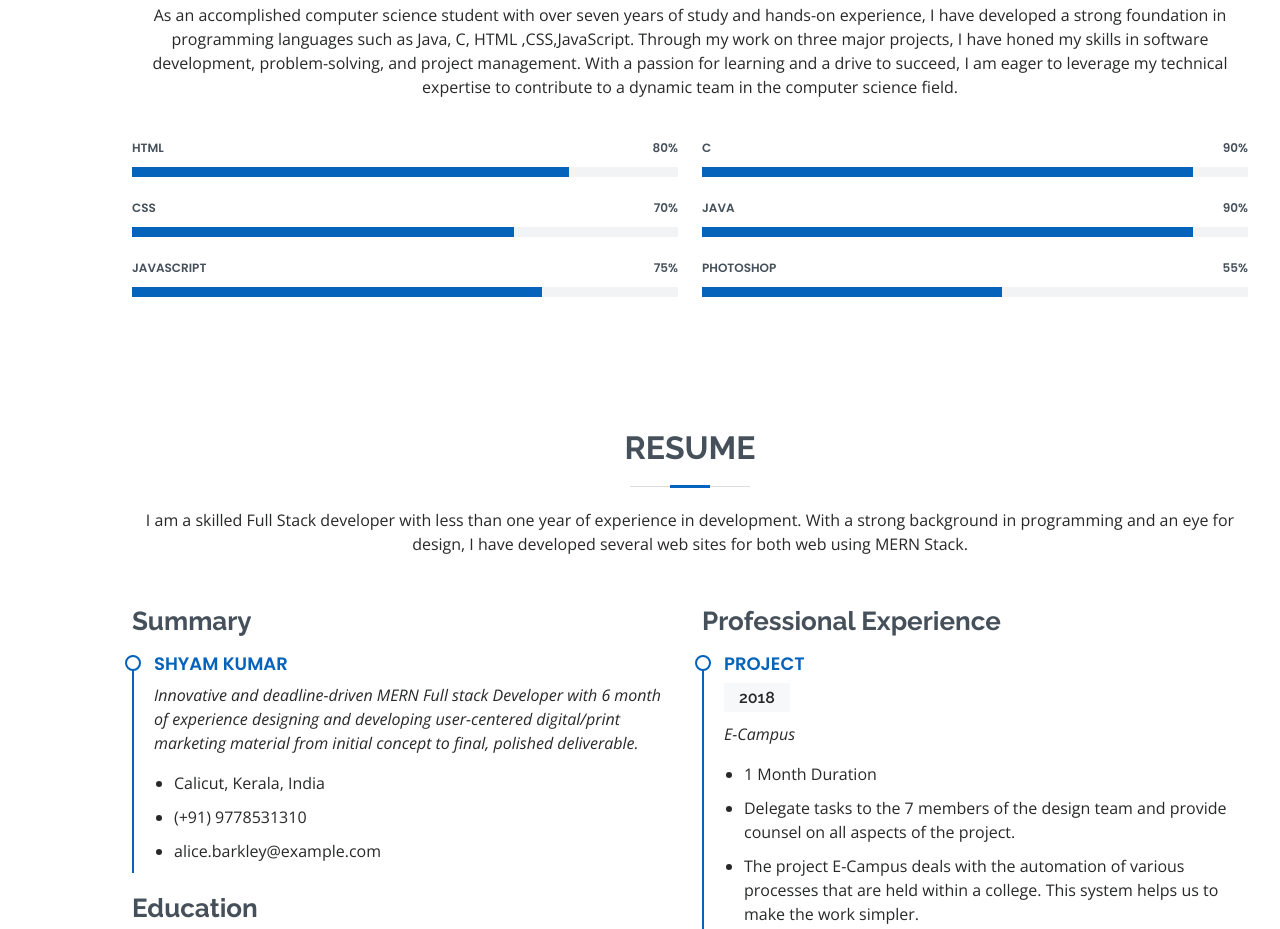
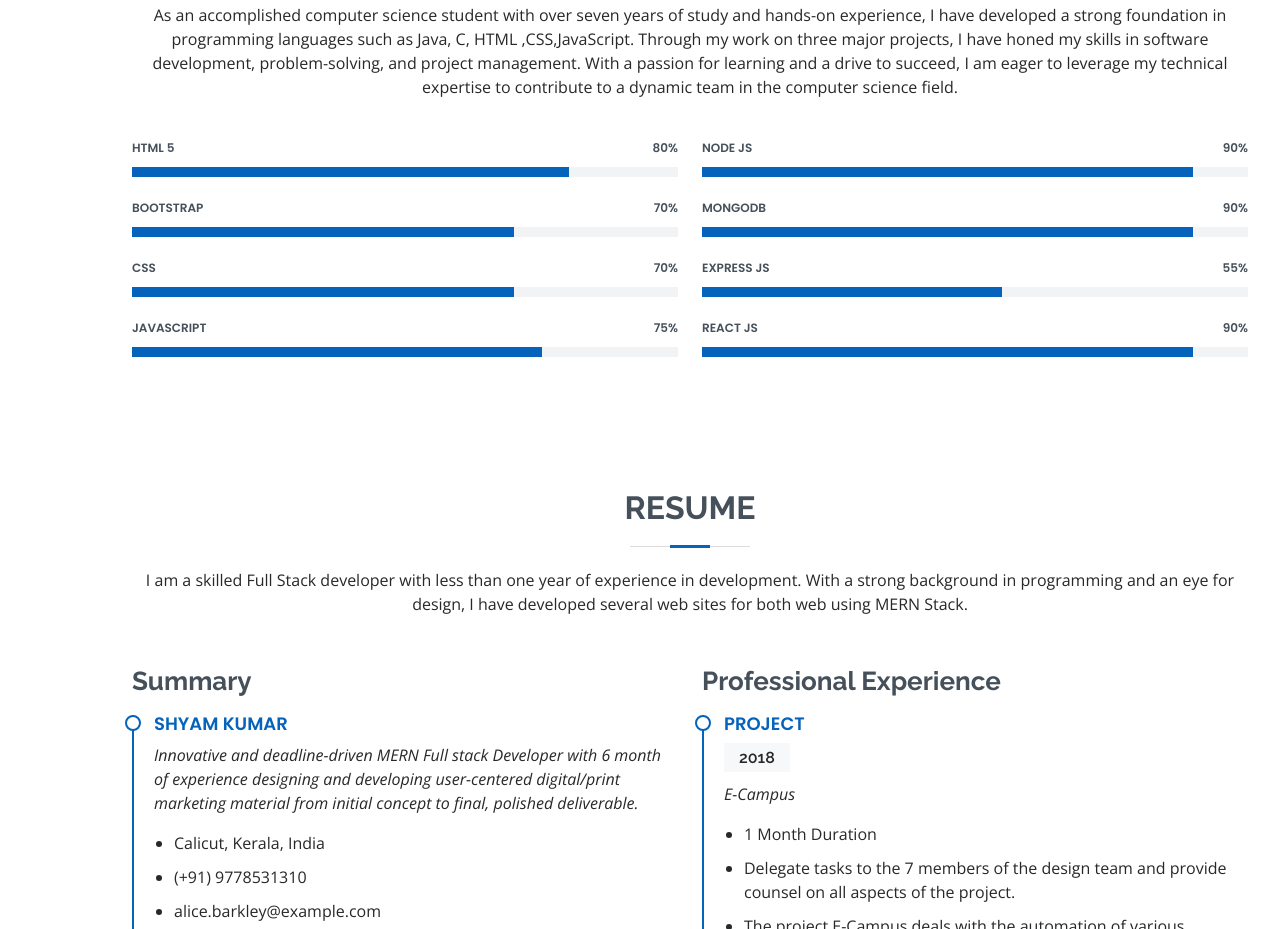
Before and after one commit to ShyamKumarA/portfolio, a plain HTML site: page index.html in a window 1280 px wide. Shown: the part 2254-3183 px from the top of the page. Drawn offline with nearby package versions, Linux system fonts and the light colour scheme; files whose address does not match are found by name.

Commit message:
skills updated

```diff
--- a/index.html
+++ b/index.html
@@ -195,9 +195,16 @@
                     <div class="col-lg-6">
 
                         <div class="progress">
-                            <span class="skill">HTML <i class="val">80%</i></span>
+                            <span class="skill">HTML 5<i class="val">80%</i></span>
                             <div class="progress-bar-wrap">
                                 <div class="progress-bar" role="progressbar" aria-valuenow="80" aria-valuemin="0" aria-valuemax="100"></div>
+                            </div>
+                        </div>
+
+                        <div class="progress">
+                            <span class="skill">Bootstrap <i class="val">70%</i></span>
+                            <div class="progress-bar-wrap">
+                                <div class="progress-bar" role="progressbar" aria-valuenow="70" aria-valuemin="0" aria-valuemax="100"></div>
                             </div>
                         </div>
 
@@ -220,23 +227,30 @@
                     <div class="col-lg-6">
 
                         <div class="progress">
-                            <span class="skill">C <i class="val">90%</i></span>
+                            <span class="skill">Node js <i class="val">90%</i></span>
                             <div class="progress-bar-wrap">
                                 <div class="progress-bar" role="progressbar" aria-valuenow="90" aria-valuemin="0" aria-valuemax="100"></div>
                             </div>
                         </div>
 
                         <div class="progress">
-                            <span class="skill">Java <i class="val">90%</i></span>
+                            <span class="skill">MongoDB <i class="val">90%</i></span>
                             <div class="progress-bar-wrap">
                                 <div class="progress-bar" role="progressbar" aria-valuenow="90" aria-valuemin="0" aria-valuemax="100"></div>
                             </div>
                         </div>
 
                         <div class="progress">
-                            <span class="skill">Photoshop <i class="val">55%</i></span>
+                            <span class="skill">Express js <i class="val">55%</i></span>
                             <div class="progress-bar-wrap">
                                 <div class="progress-bar" role="progressbar" aria-valuenow="55" aria-valuemin="0" aria-valuemax="100"></div>
+                            </div>
+                        </div>
+
+                        <div class="progress">
+                            <span class="skill">React js <i class="val">90%</i></span>
+                            <div class="progress-bar-wrap">
+                                <div class="progress-bar" role="progressbar" aria-valuenow="90" aria-valuemin="0" aria-valuemax="100"></div>
                             </div>
                         </div>
 
```
